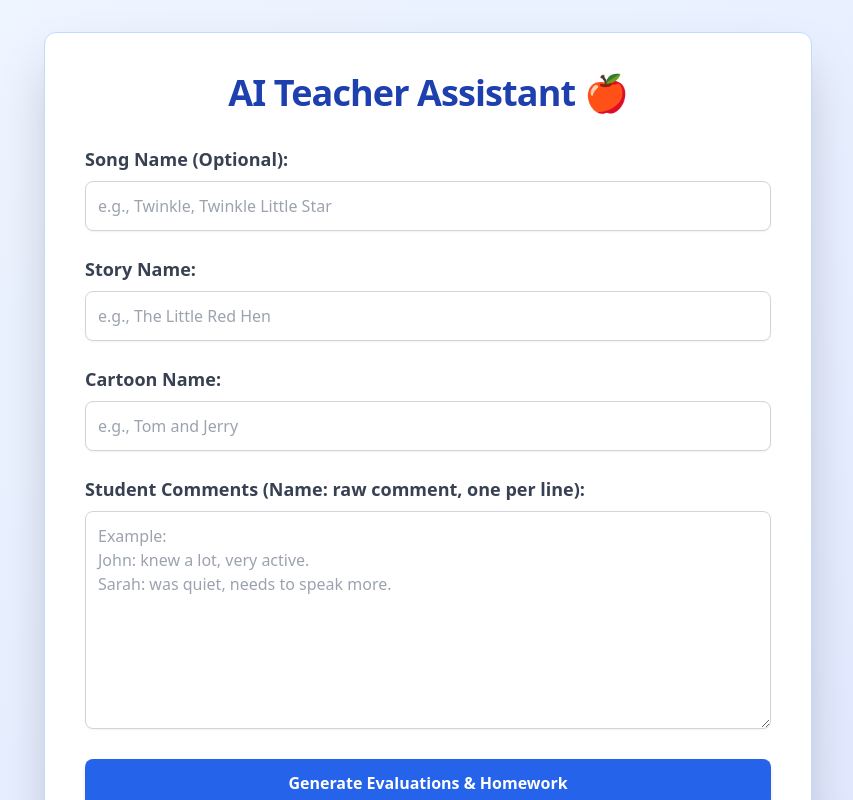
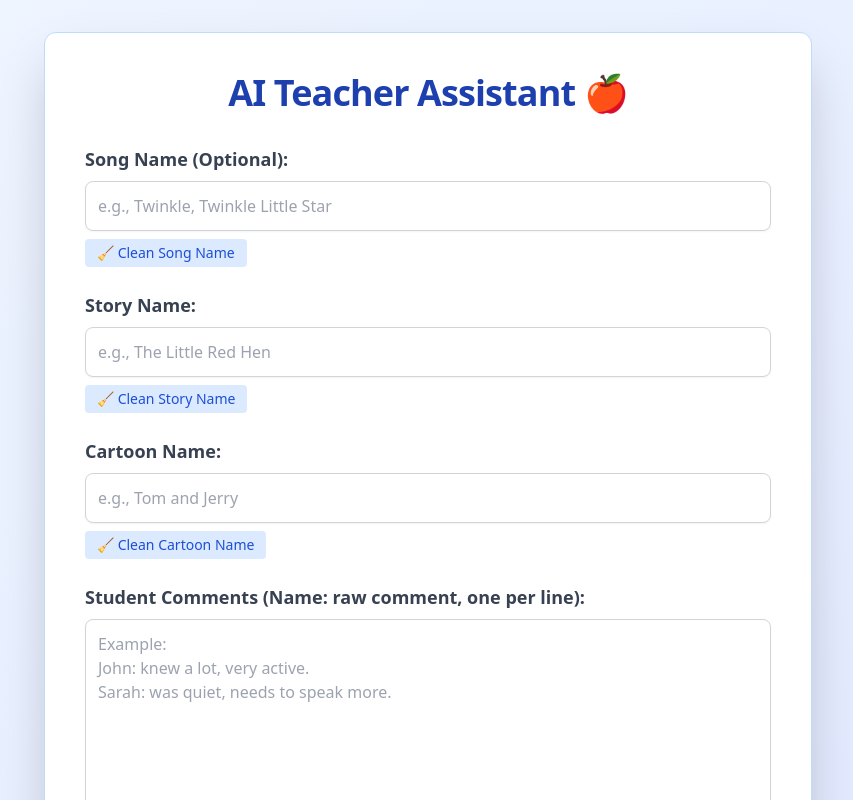
Before and after one commit to filipzekavica/teacher-assistant-frontend, a React (Create React App) app: page / in a window 1280 px wide. Shown: the top 800 px of the page, without its empty margins (212-1065 px from the left). Built offline with nearby package versions, Linux system fonts and the light colour scheme.

Commit message:
Reorder inputs and outputs to show song first

```diff
--- a/src/App.js
+++ b/src/App.js
@@ -68,16 +68,41 @@ function App() {
     }
   };
 
+  // Function to parse messy file names and extract clean titles
+  const parseFileName = (input) => {
+    if (!input.trim()) return '';
+
+    // Remove common file patterns and extensions
+    let cleaned = input
+      .replace(/Preparation files[）)]/g, '')
+      .replace(/G\d+-\d+-\d+-\d+/g, '') // Remove grade patterns like G4-1-3-2
+      .replace(/\.(mp3|mp4|pdf|wav|avi|mov)/gi, '') // Remove file extensions
+      .replace(/mp3Conversion complete\d+\.\d+MB/gi, '') // Remove conversion text
+      .replace(/mp4Conversion complete\d+\.\d+MB/gi, '')
+      .replace(/pdfPreview/gi, '')
+      .replace(/Preview/gi, '')
+      .replace(/（/g, '') // Remove special parentheses
+      .replace(/\d+$/g, '') // Remove trailing numbers
+      .replace(/[-_.]/g, ' ') // Replace dashes, dots, underscores with spaces
+      .replace(/\s+/g, ' ') // Replace multiple spaces with single space
+      .trim();
+
+    // Apply title case
+    return toTitleCase(cleaned);
+  };
+
   // Function to copy the entire output to clipboard
   const handleCopyAll = () => {
     // Include song name first if it exists, then story and cartoon
     const songPart = songName ? `Song: ${songName}\n  ` : '';
 
     const fullOutput = `Today's class:
+
   ${songPart}Story: ${storyName}
   Cartoon: ${cartoonName}
 
 Class performance:
+
 ${evaluations}
 
 Today's homework:
@@ -117,6 +142,13 @@ ${FIXED_HOMEWORK}`;
               onChange={(e) => setSongName(toTitleCase(e.target.value))}
               placeholder="e.g., Twinkle, Twinkle Little Star"
             />
+            <button
+              type="button"
+              onClick={() => setSongName(parseFileName(songName))}
+              className="mt-2 text-sm bg-blue-100 hover:bg-blue-200 text-blue-700 px-3 py-1 rounded transition-colors"
+            >
+              🧹 Clean Song Name
+            </button>
           </div>
 
           <div>
@@ -131,6 +163,13 @@ ${FIXED_HOMEWORK}`;
               onChange={(e) => setStoryName(toTitleCase(e.target.value))}
               placeholder="e.g., The Little Red Hen"
             />
+            <button
+              type="button"
+              onClick={() => setStoryName(parseFileName(storyName))}
+              className="mt-2 text-sm bg-blue-100 hover:bg-blue-200 text-blue-700 px-3 py-1 rounded transition-colors"
+            >
+              🧹 Clean Story Name
+            </button>
           </div>
 
           <div>
@@ -145,6 +184,13 @@ ${FIXED_HOMEWORK}`;
               onChange={(e) => setCartoonName(toTitleCase(e.target.value))}
               placeholder="e.g., Tom and Jerry"
             />
+            <button
+              type="button"
+              onClick={() => setCartoonName(parseFileName(cartoonName))}
+              className="mt-2 text-sm bg-blue-100 hover:bg-blue-200 text-blue-700 px-3 py-1 rounded transition-colors"
+            >
+              🧹 Clean Cartoon Name
+            </button>
           </div>
 
           <div>
```
